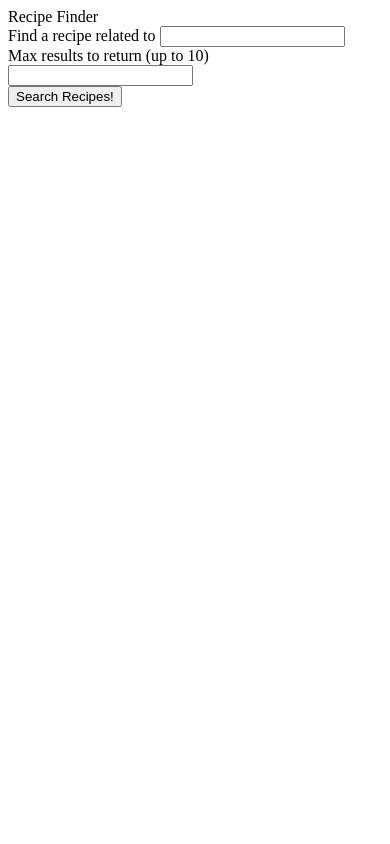
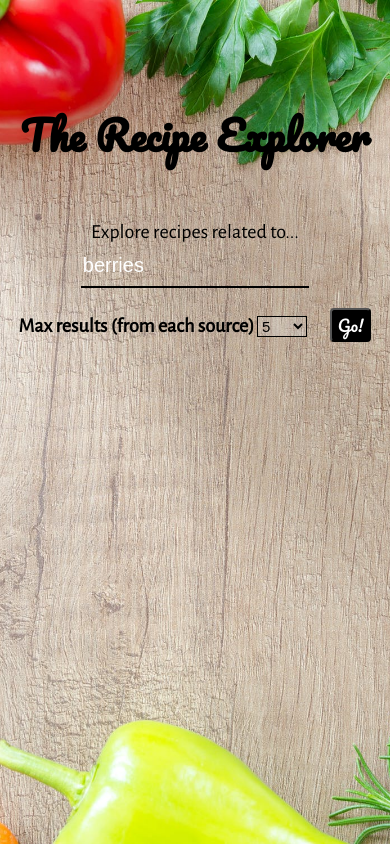
Before and after one commit to Brettman52/APICapstone, a plain HTML site: page index.html in a window 390 px wide. Drawn offline with nearby package versions, Linux system fonts and the light colour scheme.

Commit message:
Fixed mobile background scaling issue.

```diff
--- a/index.html
+++ b/index.html
@@ -4,37 +4,62 @@
 <head>
     <meta charset="utf-8">
     <meta name="viewport" content="width=device-width">
-    <title>Recipe Finder</title>
+    <title>The Recipe Browser</title>
     <link href="style.css" rel="stylesheet" type="text/css" />
+    <link href="https://fonts.googleapis.com/css2?family=Pacifico&display=swap" rel="stylesheet">
+    <link href="https://fonts.googleapis.com/css2?family=Alegreya+Sans:wght@300;400&display=swap" rel="stylesheet">
+    <script src="https://kit.fontawesome.com/c253a631fe.js"></script>
 </head>
 
+
 <body>
-    <header>Recipe Finder</header>
+
+    <section id="hero">
+        <h1>The Recipe Explorer </h1>
+    </section>
     <form id="js-form">
-        <label for="js-recipe-search">Find a recipe related to</label>
-        <input type="text" name="recipe-search" id="js-recipe-search"><br>
-        <label for="js-max-results">Max results to return (up to 10)</label>
-        <input type="text" name="maximum-results" id="js-max-results"><br>
-        <input type="submit" value="Search Recipes!" name="get-recipes" id="js-submit">
+
+        <div class="recipe-search-container">
+            <label id="js-recipe-search-label" for="js-recipe-search">Explore recipes related to...</label>
+            <input type="text" name="recipe-search" id="js-recipe-search" required><br>
+        </div>
+        <div id="max-results-container">
+            <label id="js-max-results-label" for="js-max-results">Max results (from each source)</label>
+            <select id="js-max-results">
+                <option value="1">1</option>
+                <option value="2">2</option>
+                <option value="3">3</option>
+                <option value="4">4</option>
+                <option selected value="5">5</option>
+                <option value="6">6</option>
+                <option value="7">7</option>
+                <option value="8">8</option>
+                <option value="9">9</option>
+                <option value="10">10</option>
+
+            </select>
+            <input type="submit" value="Go!" name="get-recipes" id="js-submit">
+        </div>
     </form>
 
     <p id="js-error-message" class="error-message"></p>
+    <div class="flexContainer">
         <section id="results" class="hidden">
-        <h2>Search results</h2>
+            <h2>Explore Yummly...</h2>
             <ul id="results-list">
             </ul>
         </section>
         <section id="ytResults" class="hidden">
-        <h2>Rather see recipe videos?</h2>
+            <h2>Explore YouTube...</h2>
             <ul id="ytResults-list">
             </ul>
         </section>
-
-
+    </div>
 
     <script src="https://code.jquery.com/jquery-3.3.1.js" integrity="sha256-2Kok7MbOyxpgUVvAk/HJ2jigOSYS2auK4Pfzbm7uH60=" crossorigin="anonymous"></script>
     <script src="script.js"></script>
     <script src="youtube.js"></script>
+
 </body>
 
 </html>
--- a/script.js
+++ b/script.js
@@ -8,7 +8,7 @@ headers: new Headers({
     })
 }
 
-function getRecipe(query, maxResult){
+function getRecipe(query, maxResult) {
 
     const params = {
         q: query,
@@ -31,42 +31,66 @@ const url = searchUrl + '?' + queryString;
         });
 }
 
-function displayResults(responseJson){
+function displayResults(responseJson) {
 
     $('#results-list').empty();
 
-        for (let i=0; i < responseJson.feed.length; i++) {
+    for (let i = 0; i < responseJson.feed.length; i++) {
         $("#results-list").append(`<li>
           <h3>${responseJson.feed[i].display.displayName}</h3>
-          <p>${responseJson.feed[i].seo.web['meta-tags'].description}</p>
-          <a href="${responseJson.feed[i].seo.web['link-tags'][0].href}"><img src='${responseJson.feed[i].display.images[0]}'></a><li>`
-        )};
+          <a href="${responseJson.feed[i].seo.web['link-tags'][0].href}"><img class="food-img" src='${responseJson.feed[i].display.images[0]}'></a>
+          <p>${truncateDesc(responseJson.feed[i].seo.web['meta-tags'].description)}</p>
+          </li>`)
+    };
 
     $('#results').removeClass("hidden");
 }
 
-function watchForm(){
+function watchForm() {
     $('form').submit(event => {
         event.preventDefault();
         const recipe = $('#js-recipe-search').val();
         const maxResult = $('#js-max-results').val();
 
-    if(maxResult > 10){
+        if (maxResult > 10) {
             alert("Max results must be less than 10!");
-    }
-    else if(maxResult <= 0){
+        } else if (maxResult <= 0) {
             alert("Max results must be greater than 0!");
-    }
-    else{
+        } else {
+
             getRecipe(recipe, maxResult);
-getVideos(recipe, maxResult);
+            setTimeout(getVideos, 1850, recipe, maxResult);
         }
     })
+}
+
+function truncateDesc(textBody) {
+    let wordArray = textBody.split(" ");
+
+    if (wordArray.length > 12) {
+        let newArray = wordArray.splice(0, 16);
+        let stringArray = newArray.join(' ');
+        let newString = stringArray + "...";
+
+        return newString;
+    }
+    return textBody;
+}
+
+function rotatingPlaceholder() {
+    let searchEx = ['beef', 'berries', 'keto', 'dessert', 'healthy'];
+    setInterval(() => {
+        $("input#js-recipe-search").attr("placeholder", searchEx[searchEx.push(searchEx.shift()) - 1]);
+    }, 2000);
+}
+
+function setFocus() {
+    document.getElementById('js-recipe-search').focus();
 }
 
 //load watchForm on page load
 $(function handleApp() {
     watchForm();
-
-
+    rotatingPlaceholder();
+    setFocus();
 })
--- a/style.css
+++ b/style.css
@@ -1,7 +1,159 @@
-.hidden {
-  display: none;
+#hero h1 {
+    text-align: center;
+    font-size: 40px;
+    margin-bottom: 50px;
+    margin-top: 100px;
+    font-family: 'Pacifico', cursive;
+}
+
+body:after {
+	content:"";
+	position:fixed;
+	left:0;
+	top:0;
+	right:0;
+	bottom:0;
+	z-index:-1;
+	display:block;
+	background:url("pexels-photo-616404.jpeg") no-repeat 50% 50%;
+	background-size:cover;
+}
+
+h2 {
+    text-align: center;
+    margin-bottom: 25px;
+    font-family: 'Pacifico', cursive;
+}
+
+h3 {
+    font-family: 'Pacifico', cursive;
+    font-weight: lighter;
+}
+
+.recipe-search-container {
+    text-align: center;
+    margin-bottom: 20px;
+}
+
+#js-recipe-search {
+    height: 40px;
+    width: 60%;
+    outline: 0;
+    font-size: 20px;
+    border: 0;
+    background: transparent;
+    border-bottom: 2px solid black;
+}
+
+#js-submit {
+    border-radius: 4px;
+    background-color: black;
+    font-size: 100%;
+    font-family: 'Pacifico', cursive;
+    color: white;
+    margin-left: 10px;
+}
+
+#max-results-container {
+    text-align: center;
+    font-family: 'Alegreya Sans', sans-serif;
+}
+
+input:-webkit-autofill,
+input:-webkit-autofill:hover,
+input:-webkit-autofill:focus,
+input:-webkit-autofill:active {
+    transition: background-color 5000s ease-in-out 0s;
+    -webkit-text-fill-color: black !important;
+}
+
+
+::placeholder {
+    opacity: 1;
+    color: white;
+    font-size: 20px;
+}
+
+#results-list,
+#ytResults-list {
+    max-width: 75%;
+    margin-left: auto;
+    margin-right: auto;
+
 }
 
 li {
-  list-style: none;
+    border-style: solid;
+    border-radius: 10px;
+    margin-bottom: 15px;
+    text-align: center;
+    border-color: transparent;
+    background-color: rgba(160, 82, 45, 0.5);
+    font-family: 'Alegreya Sans', sans-serif;
+    list-style: none;
+    max-width: 90%;
+    overflow: hidden;
 }
+
+.food-img {
+    height: 150px;
+    width: 200px;
+    color: black;
+}
+
+#js-recipe-search-label {
+    font-size: 20px;
+    font-family: 'Alegreya Sans', sans-serif;
+}
+
+#js-max-results {
+    width: 50px;
+    background: rgb(220, 220, 220, 0.25);
+    border-color: black;
+    outline: 0;
+    font-size: 15px;
+    margin-right: 10px;
+}
+
+#js-max-results-label {
+    font-size: 20px;
+    font-family: 'Alegreya Sans', sans-serif;
+    font-weight: bolder;
+}
+
+.hidden {
+    display: none;
+}
+
+#js-error-message {
+    color: #D8000C;
+    background-color: #FFBABA;
+    font-family: Helvetica;
+    font-style: italic;
+    font-size: 75%;
+}
+
+
+@media only screen and (min-width: 800px) {
+
+    .flexContainer {
+        display: flex;
+    }
+
+    img {
+        max-width: 100%;
+    }
+
+    body{
+
+    background: url("pexels-photo-616404.jpeg") no-repeat center center fixed;
+
+    -webkit-background-size: cover;
+    -moz-background-size: cover;
+    -o-background-size: cover;
+    background-size: cover;
+
+
+}
+
+}
--- a/youtube.js
+++ b/youtube.js
@@ -1,6 +1,6 @@
 'use strict'
 
-const ytApiKey = 'AIzaSyCPDWJ9RXfAc2Whw9rFBpQKFv87M0eoAoQ';
+const ytApiKey = 'AIzaSyDcy-PIQJoWf8aOCIiWFC7kHaoSK9imKyg';
 const ytSearchUrl = 'https://www.googleapis.com/youtube/v3/search';
 
 function getVideos(query, maxResults) {
@@ -35,10 +35,11 @@ function ytDisplayResults(responseJson) {
 
         $('#ytResults-list').append(
             `<li><h3>${responseJson.items[i].snippet.title}</h3>
+      <a href="https://www.youtube.com/watch?v=${responseJson.items[i].id.videoId}"><img src='${responseJson.items[i].snippet.thumbnails.default.url}'></a>
       <p>${responseJson.items[i].snippet.description}</p>
-      <a href="https://www.youtube.com/watch?v=${responseJson.items[i].id.videoId}"><img src='${responseJson.items[i].snippet.thumbnails.default.url}'></a>
       </li>`
-        )};
+        )
+    };
 
     $('#ytResults').removeClass('hidden');
 }
```
Also changed, not shown: pexels-photo-616404.jpeg (added). Lines whose indentation alone changed are shown as unchanged.
